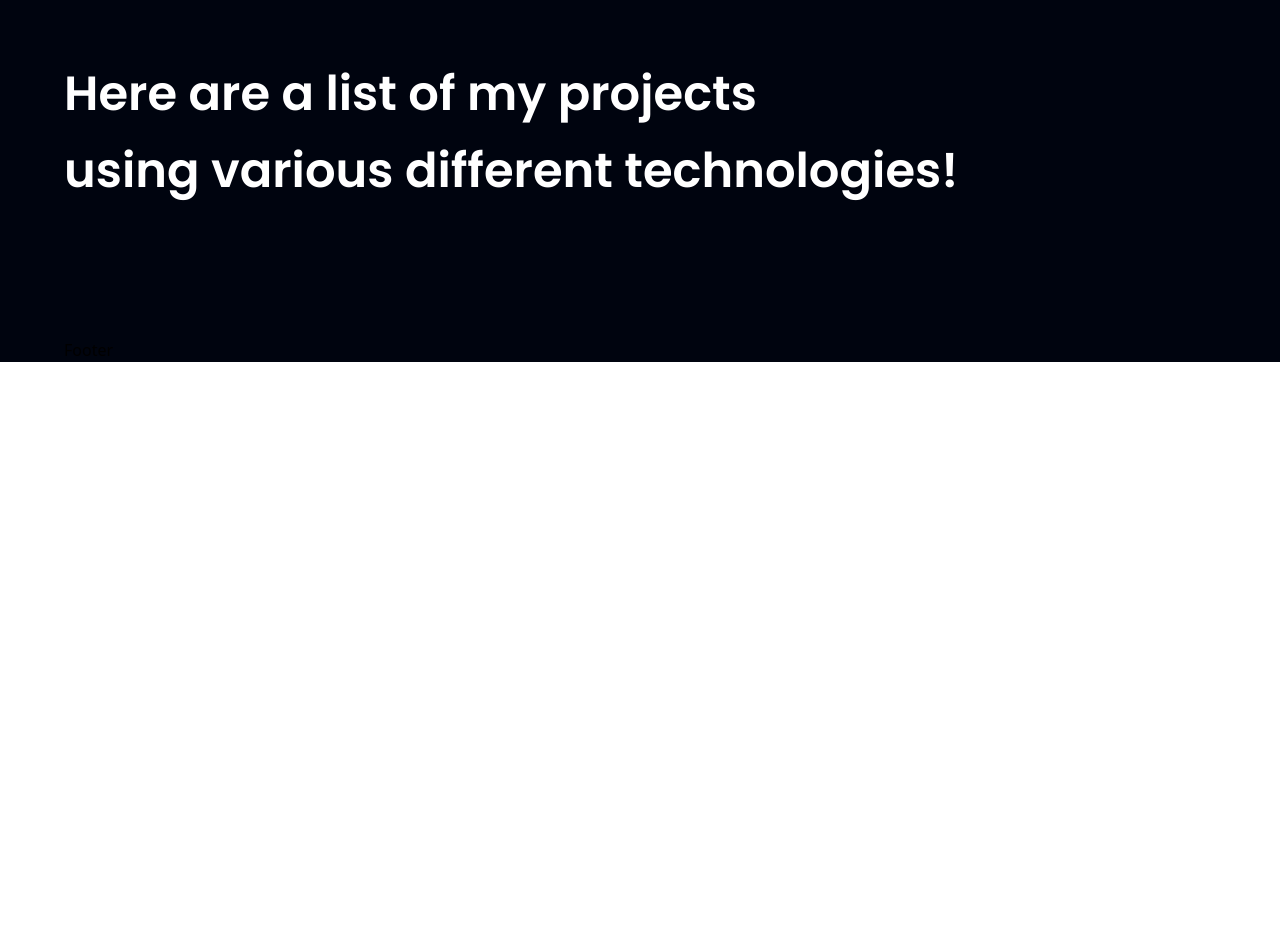
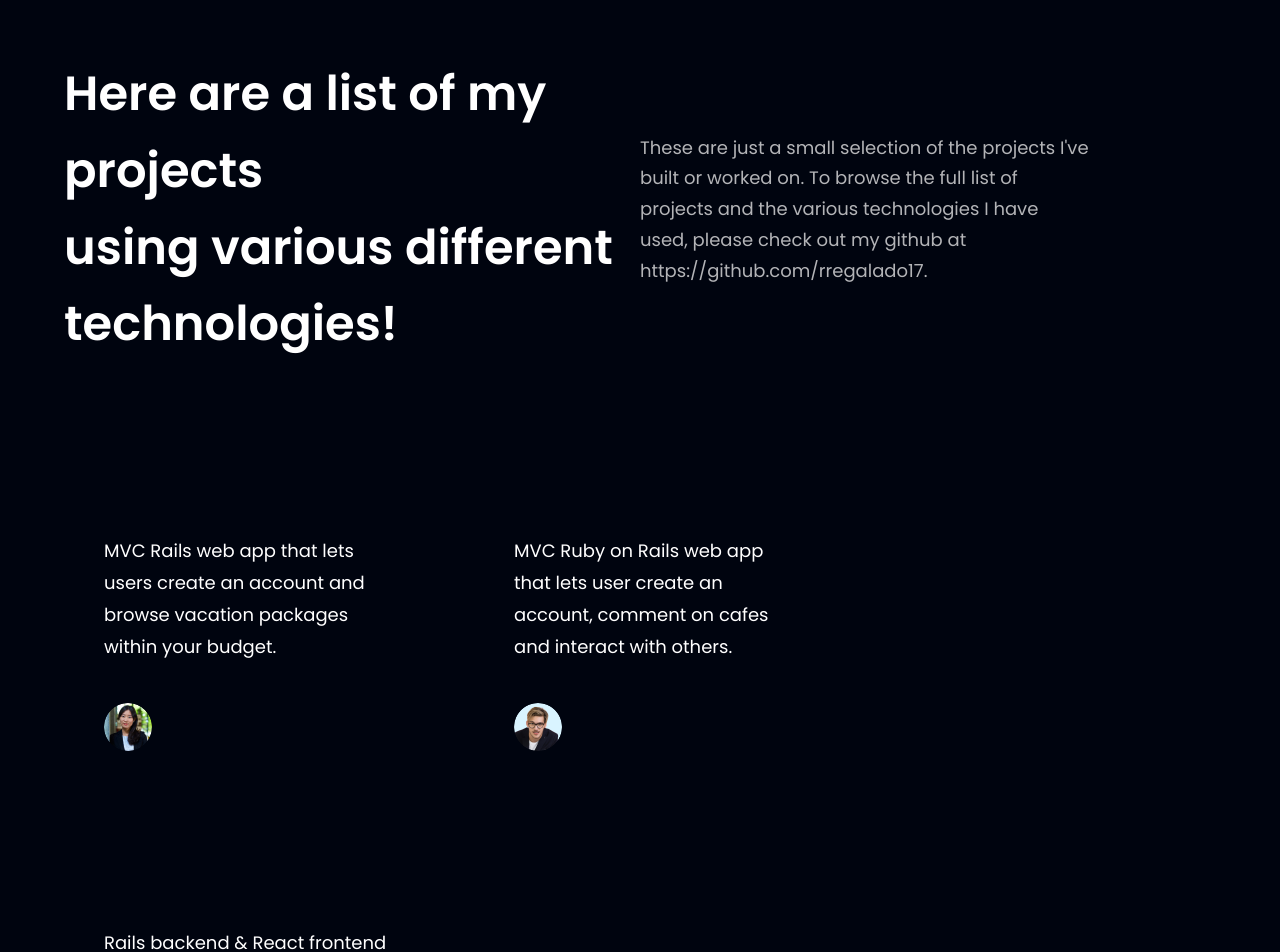
Before and after one commit to rregalado17/portfolio_site, a React (Vite) app: page / in a window 1280 px wide. Shown: the part 480-1432 px from the top of the page. Before the commit the page ends 842 px from the top, so only its background shows below. Built offline with nearby package versions, Linux system fonts and the light colour scheme.

Commit message:
draft projects pave

```diff
--- /dev/null
+++ b/src/components/CardInfo.jsx
@@ -0,0 +1,14 @@
+import React from 'react'
+
+const CardInfo = ({ content, name, title, img }) => (
+    <div className='flex justify-between flex-col px-10 py-12 rounded-[20px] max-w-[370px] md:mr-10 sm:mr-5 mr-0 my-5 feedback-card'>
+        <p className='font-poppins font-normal text-[18px] leading-[32px] text-white my-10'> {content} </p>
+        <div className='flex flex-row'>
+            <img src={img} alt={name} className="w-[48px] h-[48px] rounded-full"/>
+
+        </div>
+    </div>
+
+  )
+
+export default CardInfo
--- a/src/components/Projects.jsx
+++ b/src/components/Projects.jsx
@@ -9,7 +9,17 @@ const Projects = () => (
     <div></div>
     <div className="w-full flex justify-between items-center md:flex-row flex-col sm:mb-16 mb-6 relative z-[1]">
       <h1 className={styles.heading2}>Here are a list of my projects <br className='sm:block hidden'/>using various different technologies!</h1>
+      <div className='w-full md:mt-0 mt-6'>
+        <p className={`${styles.paragraph} text-left max-w-[450px]`}>These are just a small selection of the projects I've built or worked on. To browse
+        the full list of projects and the various technologies I have used, please check out my github at https://github.com/rregalado17.</p>
+      </div>
     </div>
+  <div className='flex flex-wrap sm:justify-start justify-center w-full feedback-container relative z-[1]'>
+    {feedback.map((card) => (
+      <CardInfo key={card.id} {...card} />
+    ))}
+
+  </div>
   </section>
 )
 export default Projects
```
